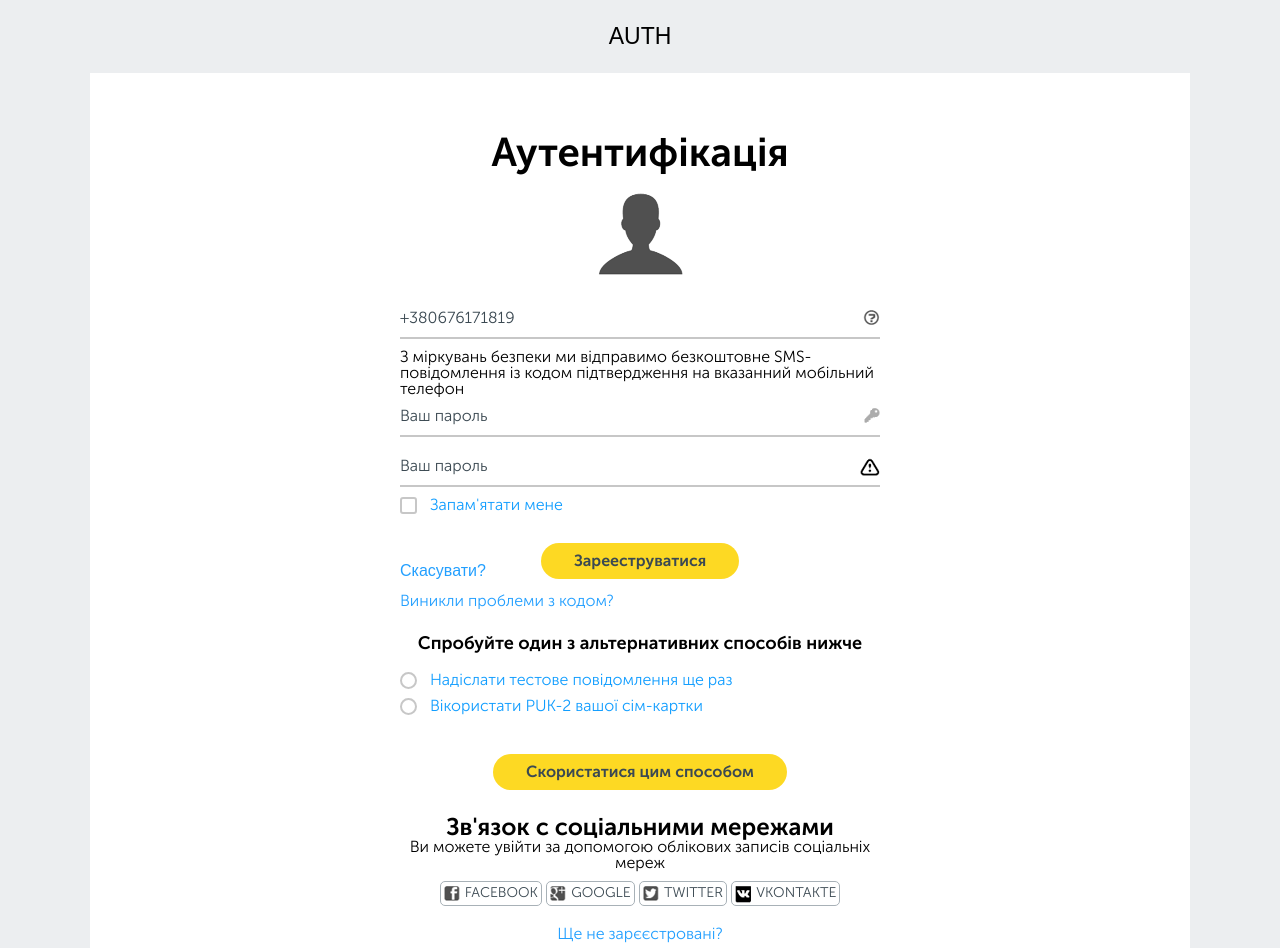
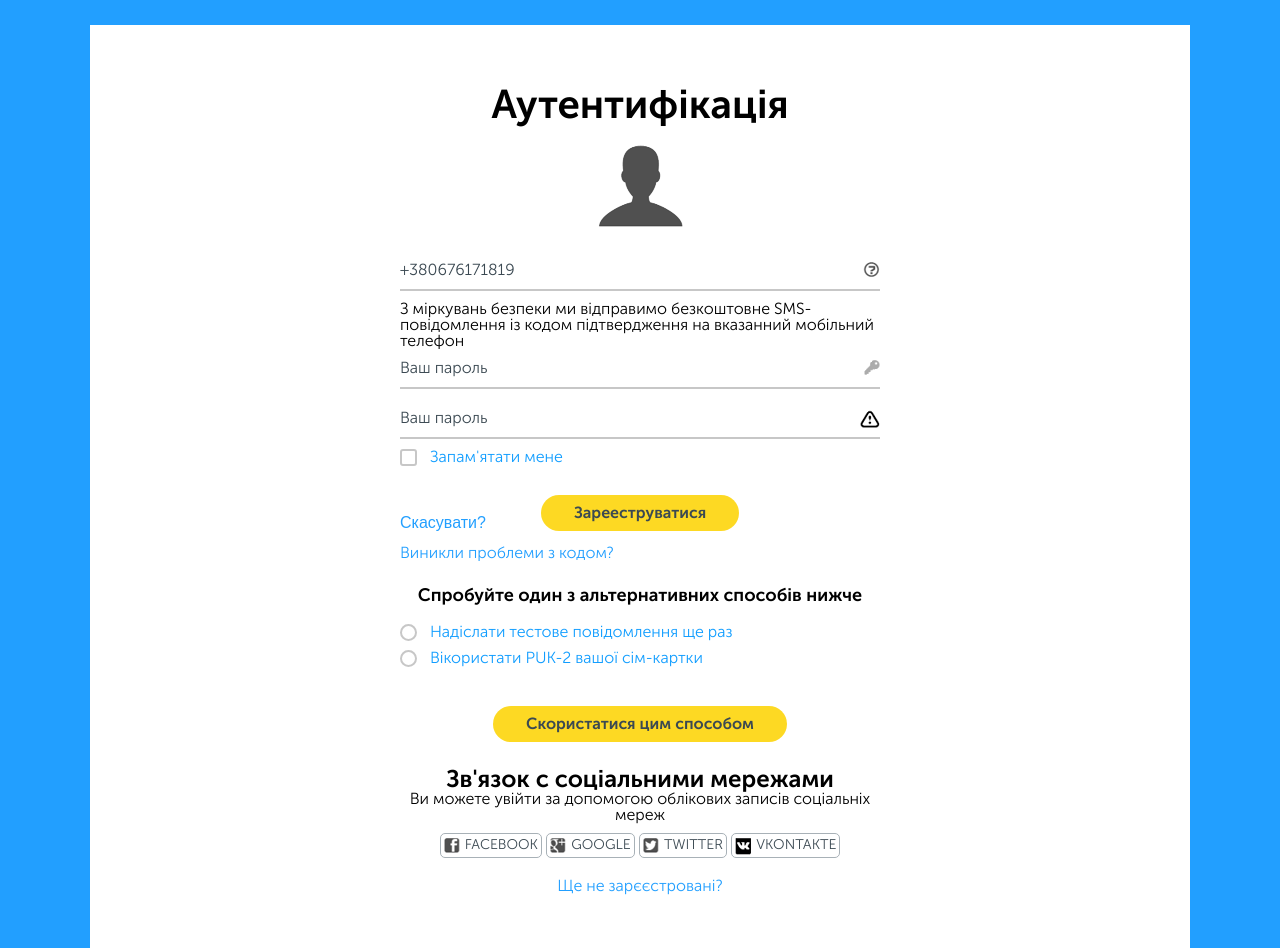
Before and after one commit to bturko/sso, a website: page Docs/autentification_custom.html in a window 1280 px wide. Shown: the top 948 px of the page. Drawn offline with Linux system fonts and the light colour scheme.

Commit message:
bg color

```diff
--- a/Docs/autentification_custom.html
+++ b/Docs/autentification_custom.html
@@ -24,7 +24,6 @@
 
 
 <!--SECTION REGISTRATION AUTH START-->
-<h6 style="font-size: 23px;color: #000; text-align: center;margin: 25px 0 0 0;">AUTH</h6>
 <section>
     <div class="block-white-wrap m-top-25 table text-center relative">
         <div class="authorize_main_block padding-60" id="left-block-authorize">
--- a/sass/partials/base/globals.scss
+++ b/sass/partials/base/globals.scss
@@ -56,7 +56,7 @@ html
 body,
 .aui body
 {
-  background: none repeat scroll 0 0 #eceef0;
+  background: none repeat scroll 0 0 #229fff;
 }
 
 
```
Also changed, not shown: css/main_new.css.
